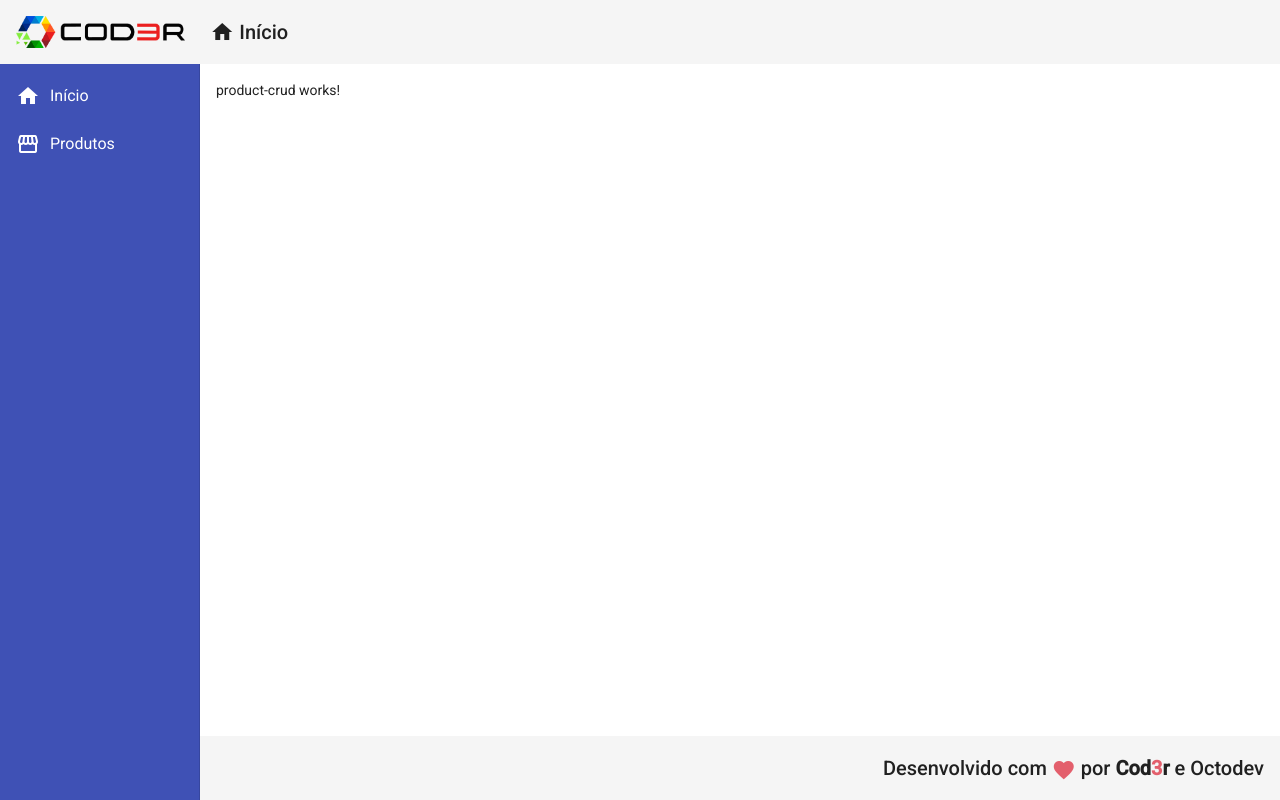
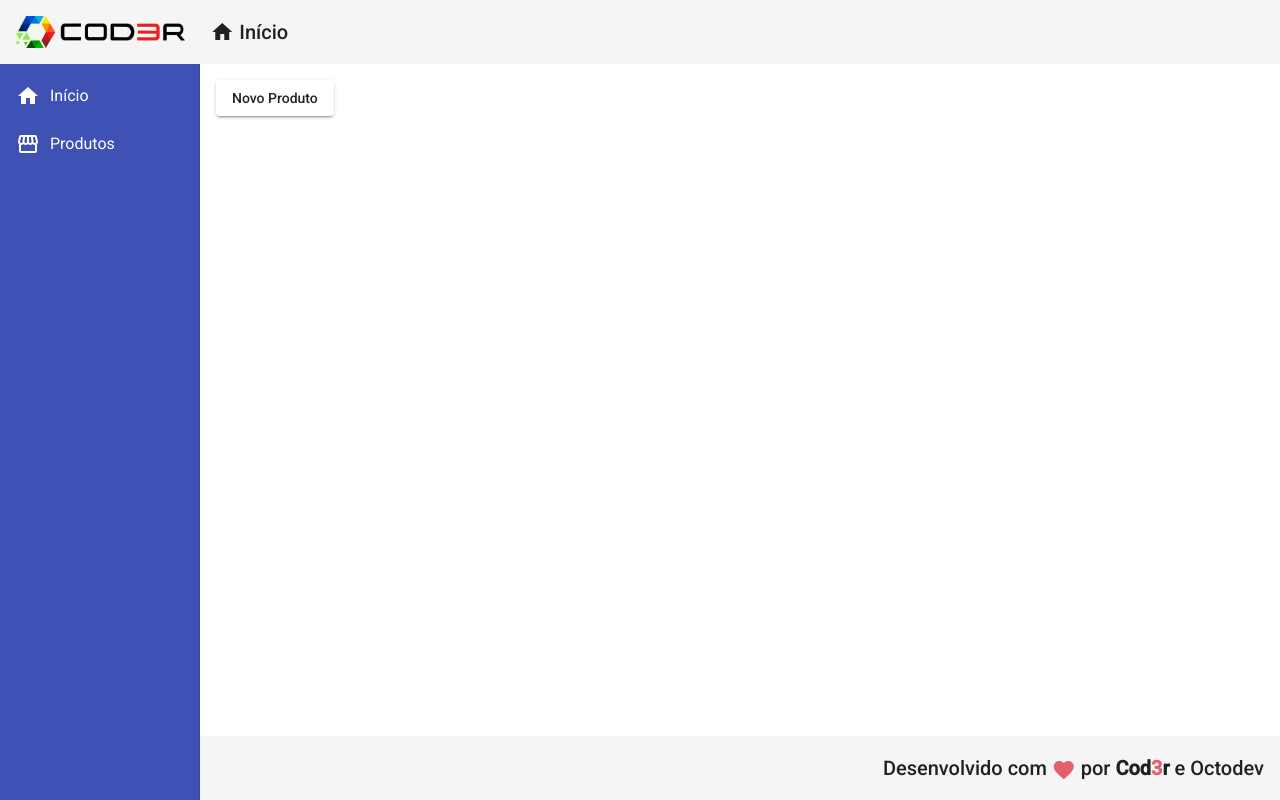
Before and after one commit to georgematos/curso-angular9-cod3r, an Angular app: page /products in a window 1280 px wide. Built offline with nearby package versions, Linux system fonts and the light colour scheme.

Commit message:
criacao do botao para novo produto e navegacao para a futura tela de cadastro

```diff
--- a/src/app/app.module.ts
+++ b/src/app/app.module.ts
@@ -12,6 +12,8 @@
 import { MatSidenavModule } from '@angular/material/sidenav';
 import { MatListModule } from '@angular/material/list';
 import { MatCardModule } from '@angular/material/card';
+import { MatButtonModule } from '@angular/material/button';
+
 import { HomeComponent } from './views/home/home.component';
 import { ProductCrudComponent } from './views/product-crud/product-crud.component';
 import { RedDirective } from './directives/red.directive';
@@ -37,7 +39,8 @@
     MatToolbarModule,
     MatSidenavModule,
     MatListModule,
-    MatCardModule
+    MatCardModule,
+    MatButtonModule
   ],
   providers: [],
   bootstrap: [AppComponent]
--- a/src/app/views/product-crud/product-crud.component.html
+++ b/src/app/views/product-crud/product-crud.component.html
@@ -1 +1,3 @@
-<p>product-crud works!</p>
+<button mat-raised-button (click)="navigateToProductCreate()">
+  Novo Produto
+</button>
--- a/src/app/views/product-crud/product-crud.component.ts
+++ b/src/app/views/product-crud/product-crud.component.ts
@@ -1,4 +1,5 @@
 import { Component, OnInit } from '@angular/core';
+import { Router } from '@angular/router';
 
 @Component({
   selector: 'app-product-crud',
@@ -7,9 +8,15 @@
 })
 export class ProductCrudComponent implements OnInit {
 
-  constructor() { }
+  constructor(
+    private router: Router
+  ) { }
 
   ngOnInit(): void {
   }
 
+  navigateToProductCreate(): void {
+    this.router.navigate(["/products/create"]);
+  }
+
 }
```
